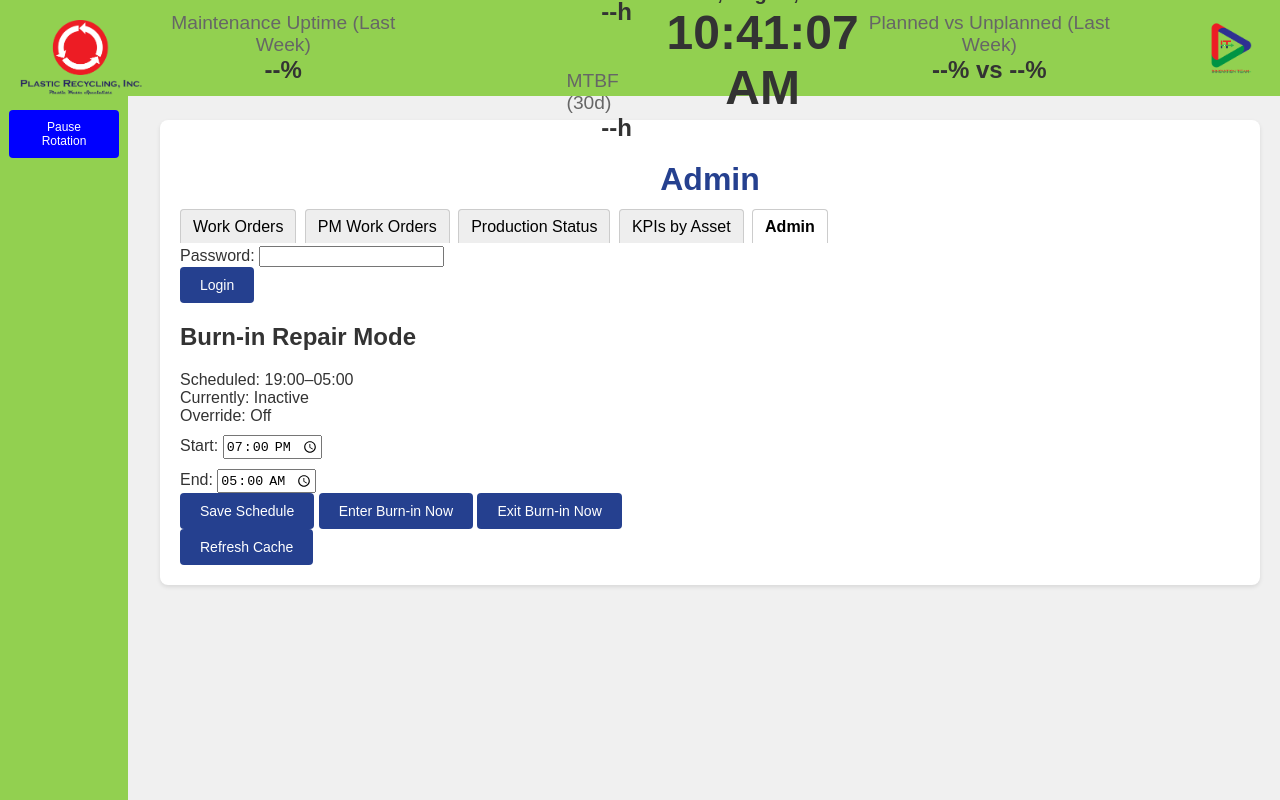
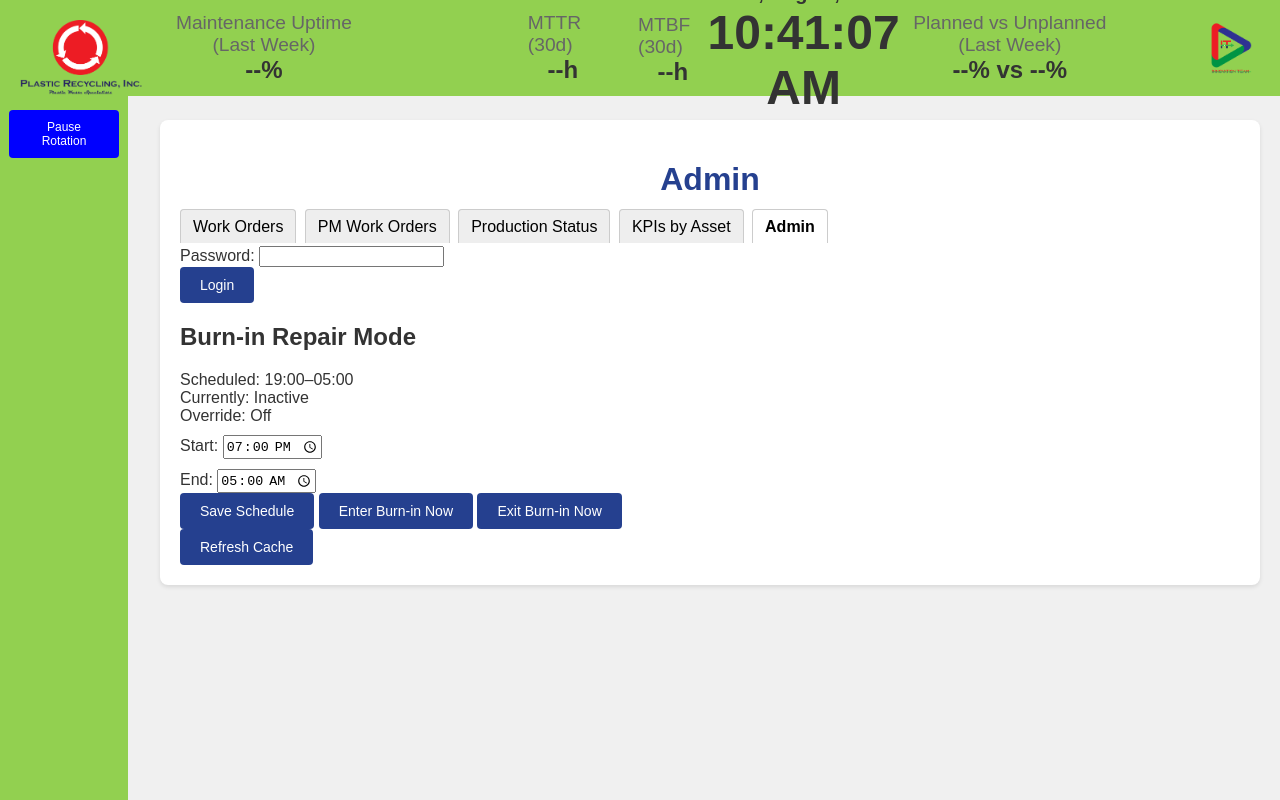
Before and after one commit to ryanm-plastic-recycling/Maintenance-Dashboard, a website: page public/admin.html in a window 1280 px wide. Drawn offline with Linux system fonts and the light colour scheme; no server answers.

Commit message:
Update admin.html

```diff
--- a/public/admin.html
+++ b/public/admin.html
@@ -171,7 +171,9 @@
         }
         .header-mt {
             display: flex;
-            gap: 40px;
+            flex-direction: row; /* Explicitly force horizontal layout */
+            align-items: center;
+            gap: 40px; /* spacing between MTTR and MTBF */
         }
         .header-mt .header-metric {
             display: flex;
```
